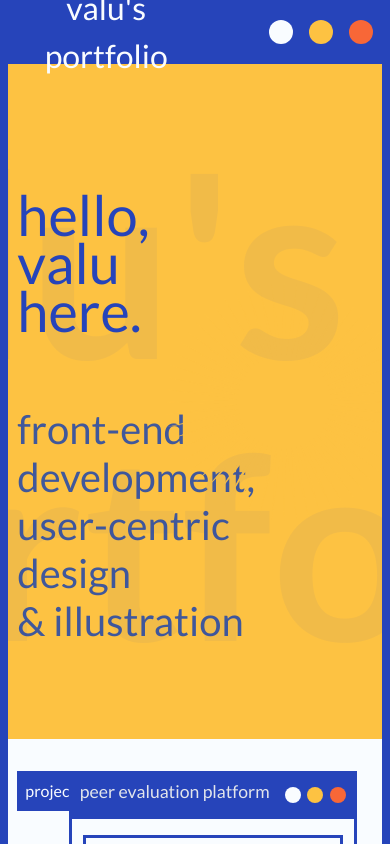
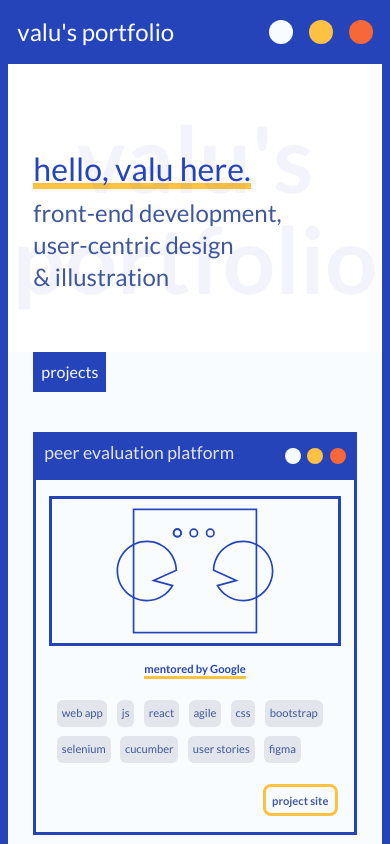
Before and after one commit to valudollar/portfolio-five, a React (Vite) app: page / in a window 390 px wide. Shown: the top 844 px of the page. Built offline with nearby package versions, Linux system fonts and the light colour scheme.

Commit message:
resize for mobile

```diff
--- a/src/App.css
+++ b/src/App.css
@@ -136,6 +136,12 @@
   height: 15rem;
   /* background-color: #f86737; */
   /* background-color: #fdc242; */
+}
+
+.mobilelabeldiv {
+  visibility: hidden;
+}
+.mobilelabel {
 }
 
 .projects {
@@ -576,12 +582,12 @@
 
   .othercardMain {
     width: 16rem;
-    height: 18rem;
+    height: 19rem;
     margin: 0.8rem;
   }
 
   .othercardBody {
-    height: 15rem;
+    height: 16rem;
     width: 100%;
     font-size: 0.8rem;
   }
@@ -592,49 +598,12 @@
     margin-top: 0.7rem;
   }
   .othercardtagdiv {
-    height: 25%;
+    height: 20%;
   }
   .othercardbuttons {
-    height: 20%;
+    height: 25%;
     margin-top: 0.5rem;
     margin-bottom: 0.8rem;
-  }
-}
-
-@media only screen and (max-width: 855px) {
-  #root {
-    background-color: #fdc242;
-  }
-
-  .projects {
-    height: 86rem;
-  }
-
-  .labeldiv {
-  }
-  .label {
-    font-size: 1rem;
-  }
-
-  .cardMain {
-    width: 20rem;
-    height: 25rem;
-    margin-left: 1rem;
-    margin-right: 1rem;
-    /* margin-bottom: 1rem; */
-  }
-  .cardTitle {
-    font-size: 1.1rem;
-  }
-  .cardBody {
-    height: 22rem;
-    font-size: 0.7rem;
-  }
-  .cardImage {
-    height: 9rem;
-  }
-  .tag {
-    border-radius: 6px;
   }
 }
 
@@ -643,3 +612,78 @@
     font-size: 3.5rem;
   }
 }
+
+@media only screen and (max-width: 400px) {
+  #root {
+    /* background-color:; */
+  }
+  .titletext {
+    font-size: 1.5rem;
+  }
+  .landingcontent {
+    /* flex-wrap: wrap; */
+    /* position: absolute; */
+    overflow: hidden;
+  }
+  .landing {
+    height: 18rem;
+  }
+  .landingbg {
+    font-size: 1.8rem;
+    text-align: center;
+  }
+  .landingtextdiv {
+    width: 80%;
+  }
+  .landingimagediv {
+    width: 10%;
+  }
+  .landingimage {
+    height: 5rem;
+    width: 5rem;
+    visibility: hidden;
+  }
+  .hello {
+    /* position: absolute; */
+    margin-left: 1rem;
+    font-size: 2rem;
+    line-height: 1.8rem;
+    /* margin-top: 0.5rem; */
+  }
+  .intro {
+    font-size: 1.5rem;
+    margin-left: 1rem;
+    line-height: 2rem;
+    margin-top: 0.5rem;
+  }
+  .labeldiv {
+    background-color: #40589b;
+    visibility: hidden;
+    width: 0%;
+  }
+  .mobilelabeldiv {
+    visibility: visible;
+    background-color: #2644ba;
+    height: min-content;
+    width: min-content;
+    margin-left: 1rem;
+    margin-bottom: 0;
+  }
+  .mobilelabel {
+    color: #f9fcff;
+    padding: 0.5rem;
+  }
+  .cardscontainer {
+    width: 100%;
+  }
+  .cardMain {
+    margin-top: 0.5rem;
+    margin-bottom: 0.5rem;
+  }
+  .projects {
+    height: 165rem;
+  }
+  .other {
+    height: 110rem;
+  }
+}
--- a/src/App.jsx
+++ b/src/App.jsx
@@ -71,6 +71,11 @@ function App() {
           </h1>
         </div>
         <div className="projectscontent">
+          <div className="mobilelabeldiv">
+            <div className="mobilelabel">
+              <p>projects</p>
+            </div>
+          </div>
           <div className="labeldiv">
             <div className="label">
               <p>projects</p>
```
